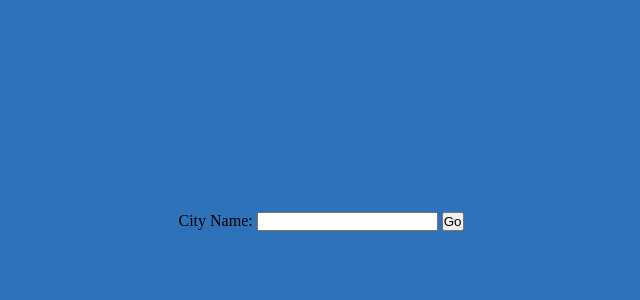
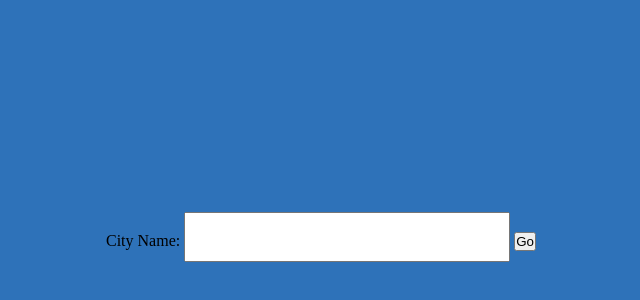
Before and after one commit to nemanjastojanovich/WeatherForecast, a website: page index.html in a window 1280 px wide. Shown: the part 188-488 px from the top of the page, without its empty margins (319-959 px from the left). Drawn offline with Linux system fonts and the light colour scheme.

Commit message:
Input large

```diff
--- a/public/css/styles.css
+++ b/public/css/styles.css
@@ -12,3 +12,7 @@ body {
 .prognoza {
   margin: 400px auto;
 }
+#cityInput {
+  height: 50px;
+  font-size: 25px;
+}
```
